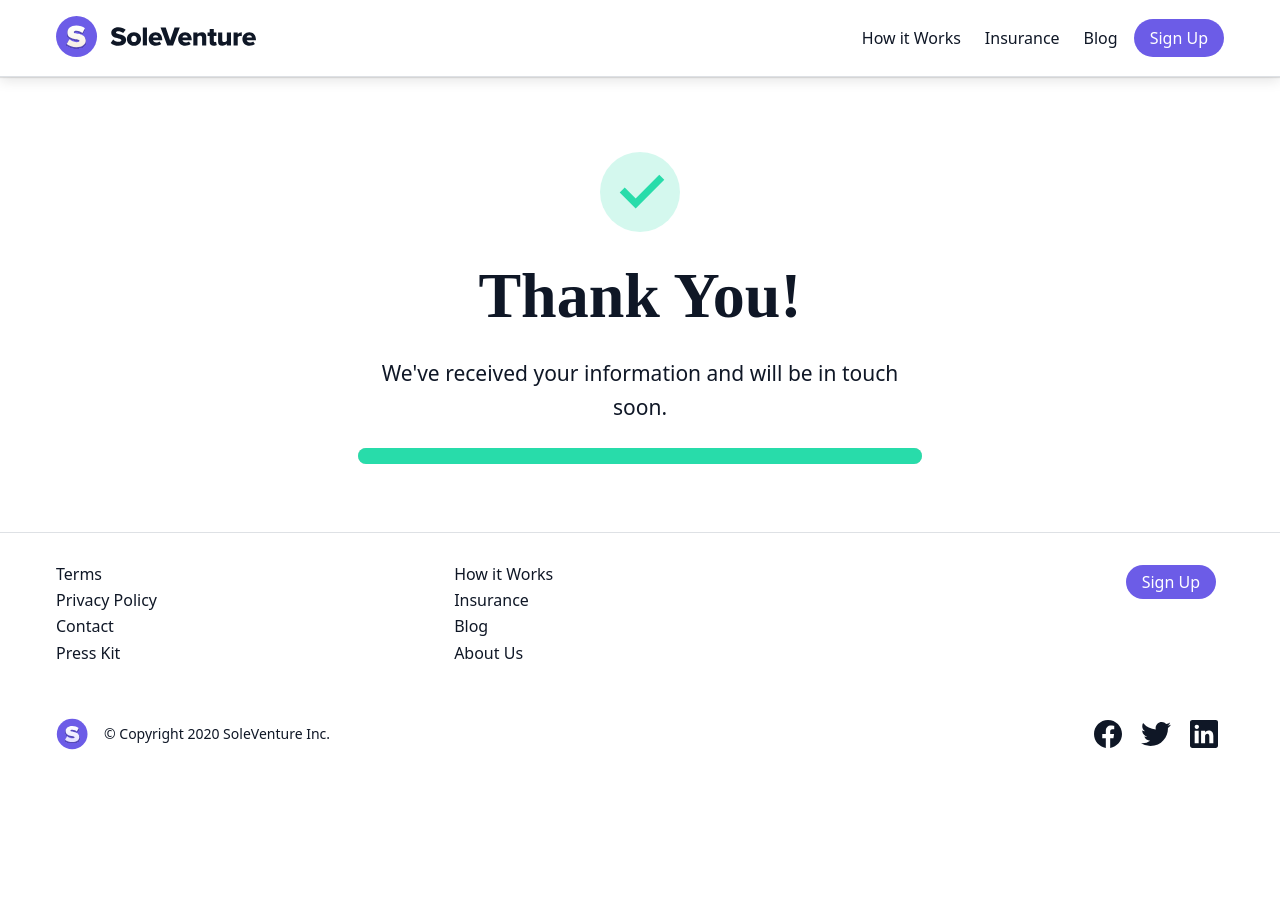
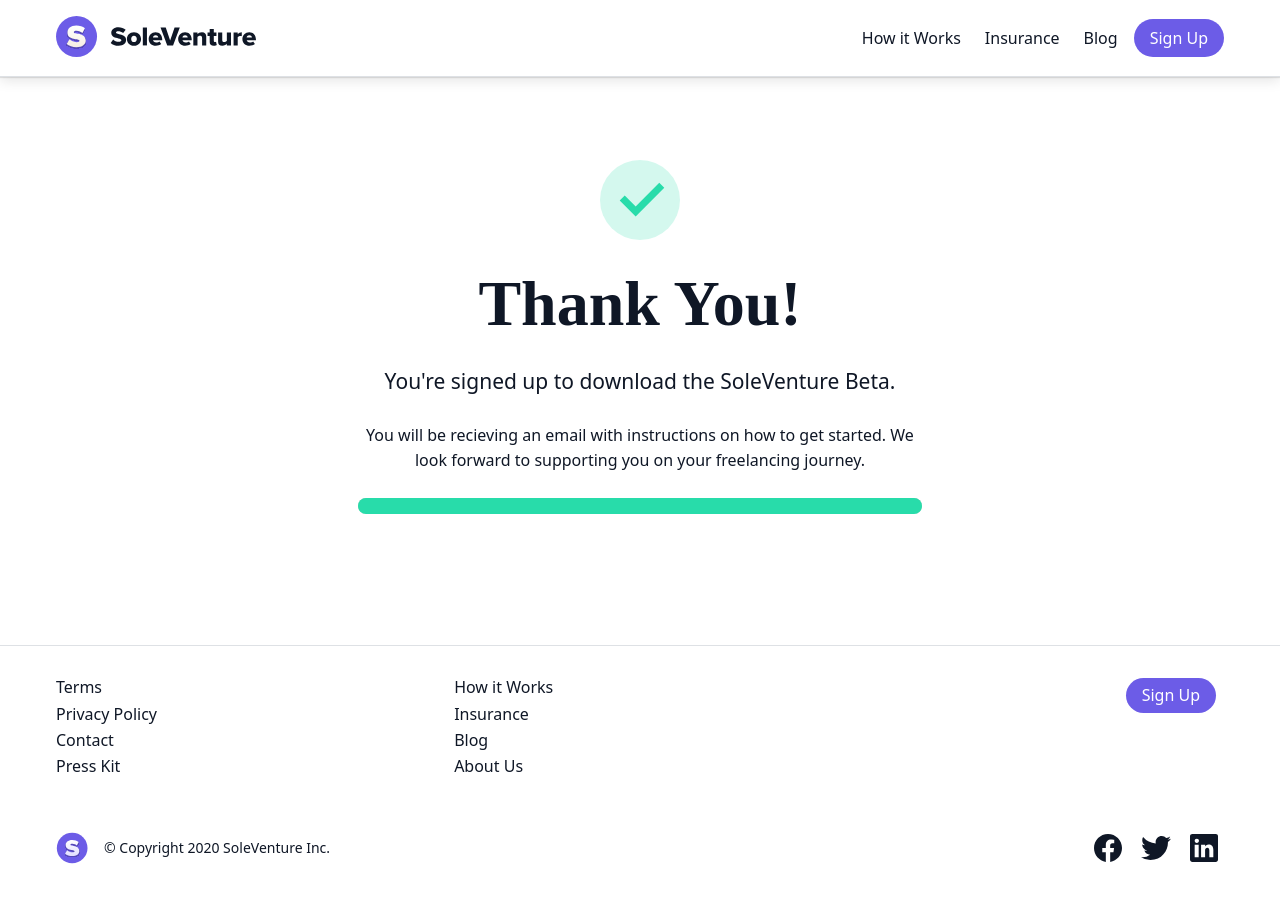
Before and after one commit to soleventure-inc/soleventure-next, a Next.js app: page /success in a window 1280 px wide. Before the commit the page ends 800 px from the top, so only its background shows below. Built offline with nearby package versions, Linux system fonts and the light colour scheme; a web font is replaced by a local one.

Commit message:
edit success page

```diff
--- a/pages/success.js
+++ b/pages/success.js
@@ -1,13 +1,21 @@
 import Layout from '@components/Layout'
 import { SectionContainer, Container, Grid } from '@components/Grid'
+import styled from 'styled-components'
 
+const FullWidth = styled.div`
+  padding-top: ${({ theme }) => theme.space[8]};
+  padding-bottom: ${({ theme }) => theme.space[8]};
+  text-align: ${props => props.center ? 'center' : 'initial'};
+  background: ${props => props.bg ? props.bg : 'transparent'};
+  color: ${props => props.color ? props.color : 'inherit'};
+`
 
 const Success = ({ title, description, ...props }) => {
 
   return (
     <>
       <Layout pageTitle={`${title} | Contact`} description={description}>
-        <SectionContainer>
+        <FullWidth>
           <Container>
             <Grid>
               <div className="grid__col grid__col--1-of-2 grid__col--centered">
@@ -18,8 +26,9 @@
                   />
                   <h1>Thank You!</h1>
                   <p className="lead">
-                  We've received your information and will be in touch soon.
+                  You're signed up to download the SoleVenture Beta.
                   </p>
+                  <p>You will be recieving an email with instructions on how to get started. We look forward to supporting you on your freelancing journey.</p>
                   <progress
                     value="100"
                     max="100"
@@ -33,7 +42,7 @@
               </div>
             </Grid>
           </Container>
-        </SectionContainer>
+        </FullWidth>
       </Layout>
     </>
   )
```
Also changed, not shown: pages/404.js (+5 -3 lines), pages/launch-and-grow.js (+12 -20 lines).
